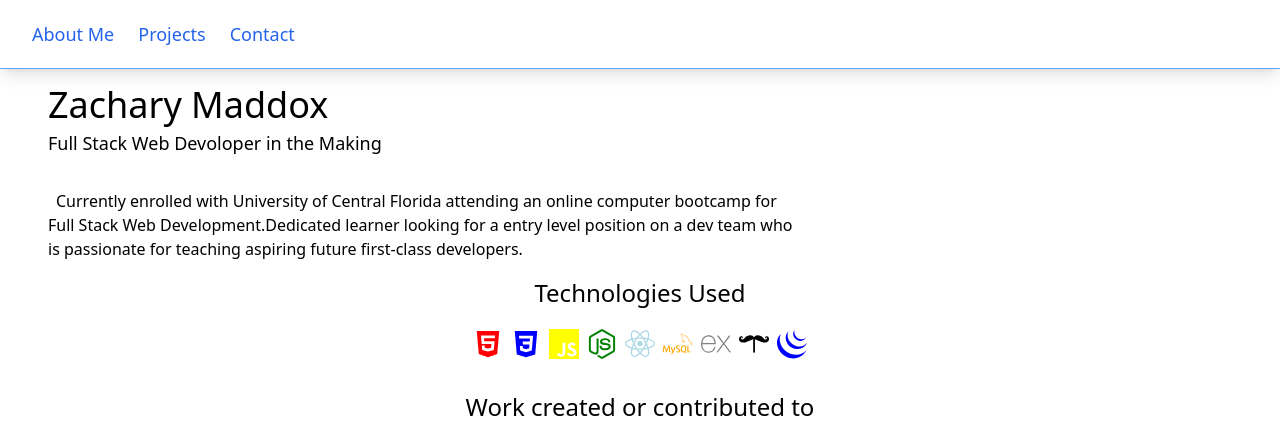
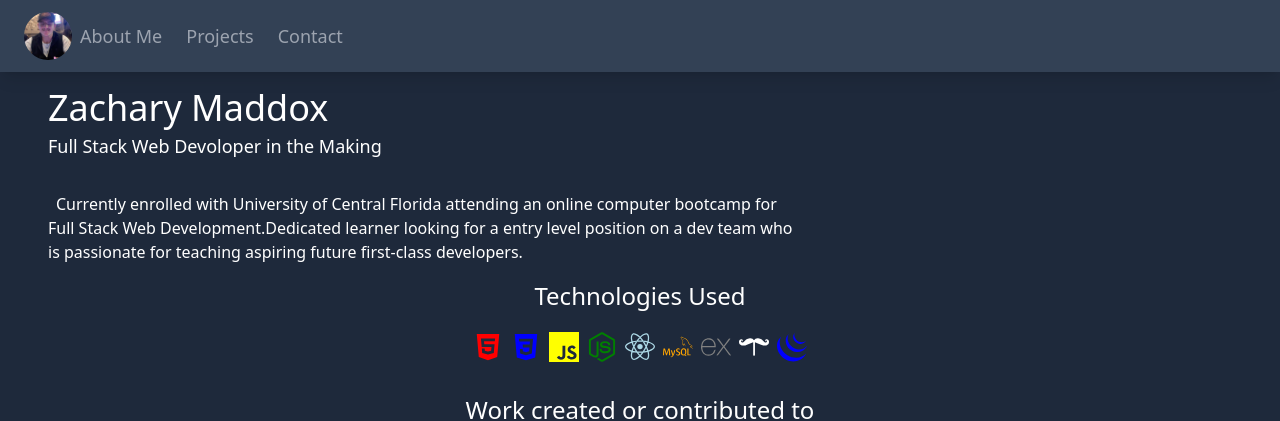
Before and after one commit to Zachary-Maddox/React-Portfolio, a React (Create React App) app in the folder client/: page / in a window 1280 px wide. Shown: the top 421 px of the page. Built offline with nearby package versions, Linux system fonts and the light colour scheme.

Commit message:
fixed nav bar to sticky add profile img to nav,add color to bbg

```diff
--- a/client/src/AboutMe.jsx
+++ b/client/src/AboutMe.jsx
@@ -8,7 +8,7 @@ import {GrReactjs} from 'react-icons/gr';
 
 function AboutMe() {
     return (
-        <div>
+        <div id="AboutMe">
             <h1 className="AboutMe my-1 mx-8 text-4xl ">Zachary Maddox</h1>
             <h2 className="Title mb-8 mx-8 text-lg">
                 Full Stack Web Devoloper in the Making{" "}
--- a/client/src/App.js
+++ b/client/src/App.js
@@ -6,7 +6,7 @@ import Footer from "./Footer";
 
 
 function App() {
-    return <div className="App">
+    return <div className="App bg-slate-800 text-white font-medium">
       <Navbar/>
       <div className="m-4">
         <AboutMe/>
--- a/client/src/Footer.jsx
+++ b/client/src/Footer.jsx
@@ -4,7 +4,7 @@ import { AiOutlineCopyright } from "react-icons/ai";
 
 function footer() {
     return (
-        <div>
+        <div id="Contact">
             <h1 className="text-2xl text-center underline-offset-8  my-4">
                 Contact Information
             </h1>
--- a/client/src/Navbar.jsx
+++ b/client/src/Navbar.jsx
@@ -4,7 +4,7 @@ function Navbar() {
     return (
         <nav
             id="header"
-            className="w-full z-30 top-10 py-1 bg-white shadow-lg border-b border-blue-400 "
+            className="w-full z-30 top-0 py-1 bg-slate-700 shadow-lg sticky"
         >
             <div className="w-full flex items-center justify-between mt-0 px-6 py-2">
                 <label
@@ -29,27 +29,30 @@ function Navbar() {
                     id="menu"
                 >
                     <nav>
-                        <ul className="md:flex items-center justify-between text-base text-blue-600 pt-4 md:pt-0">
+                        <ul className="md:flex items-center justify-between text-base text-gray-400 pt-4 md:pt-0">
+                            <li>
+                                <img className="w-12 rounded-full" src="./images/Profile.jpg" alt="Profile Picture" />
+                            </li>
                             <li>
                                 <a
-                                    className="inline-block no-underline hover:text-black font-medium text-lg py-2 px-4 lg:-ml-2"
-                                    href="#"
+                                    className="inline-block no-underline hover:text-white font-medium text-lg py-2 px-4 lg:-ml-2"
+                                    href="#AboutMe"
                                 >
                                     About Me
                                 </a>
                             </li>
                             <li>
                                 <a
-                                    className="inline-block no-underline hover:text-black font-medium text-lg py-2 px-4 lg:-ml-2"
-                                    href="#"
+                                    className="inline-block no-underline hover:text-white font-medium text-lg py-2 px-4 lg:-ml-2"
+                                    href="#Projects"
                                 >
                                     Projects
                                 </a>
                             </li>
                             <li>
                                 <a
-                                    className="inline-block no-underline hover:text-black font-medium text-lg py-2 px-4 lg:-ml-2"
-                                    href="#"
+                                    className="inline-block no-underline hover:text-white font-medium text-lg py-2 px-4 lg:-ml-2"
+                                    href="#Contact"
                                 >
                                     Contact
                                 </a>
--- a/client/src/Projects.jsx
+++ b/client/src/Projects.jsx
@@ -13,7 +13,7 @@ import { FaHtml5, FaNodeJs } from "react-icons/fa";
 
 function Projects() {
     return (
-        <div>
+        <div id="Projects">
             <h2 className="text-2xl text-center underline-offset-8  my-8">
                 Work created or contributed to
             </h2>
```
Also changed, not shown: client/public/images/Profile.jpg (added).
